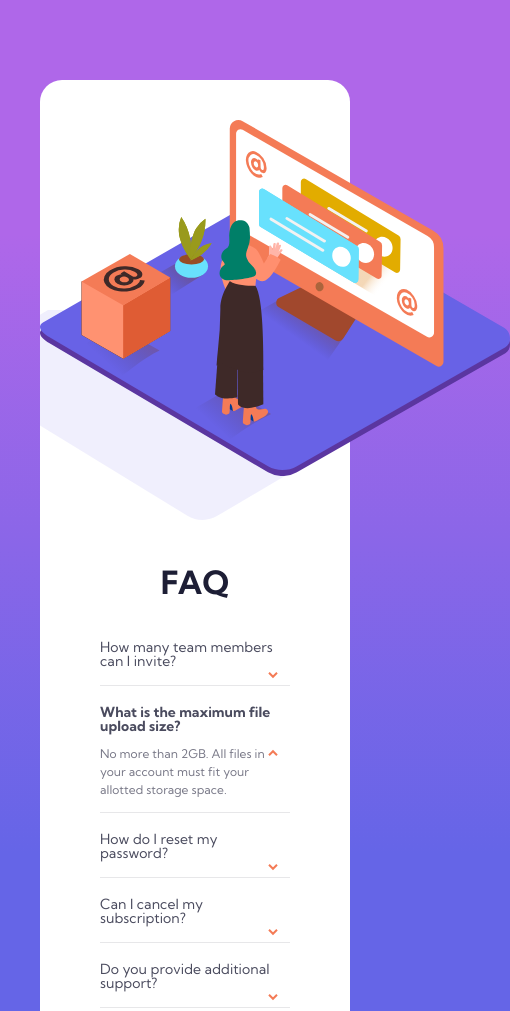
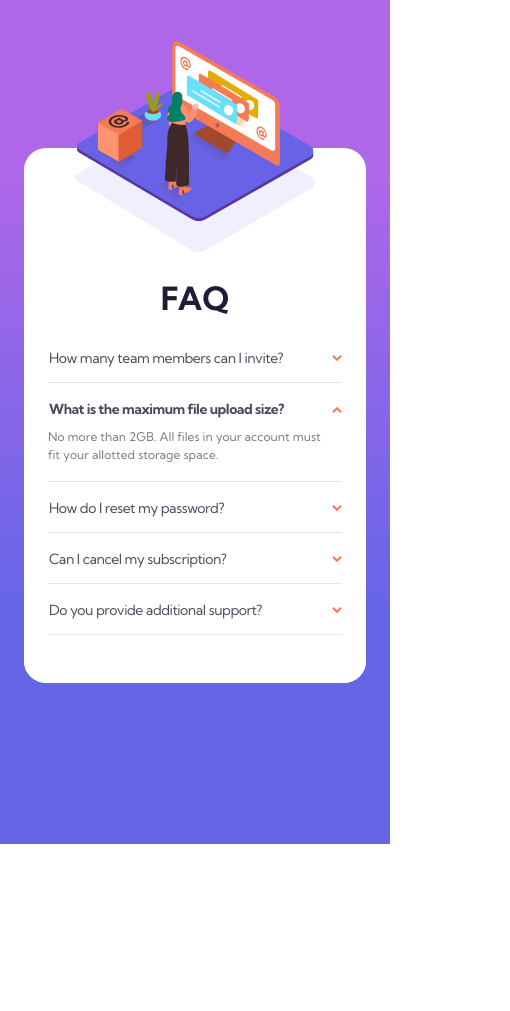
Before and after one commit to vace328/FM-faq-accordion-card, a website: page index.html in a window 390 px wide. Shown: the top 1011 px of the page, 510 px wide, since content can reach past the window. After the commit the page ends 844 px from the top, so only its background shows below. Drawn offline with Linux system fonts and the light colour scheme.

Commit message:
SM screen size styles

```diff
--- a/scss/components/_i2.scss
+++ b/scss/components/_i2.scss
@@ -76,11 +76,6 @@ main {
 
 
 
-// @media screen and (max-width: 375px) {
-//     .illustration-imgs-sm {
-//         display: block;
-//     }
-// }
 @media screen and (max-width: 1040px) {
     main {
         flex-direction: column;
@@ -101,3 +96,22 @@ main {
         margin: 0 auto;
     }
 }
+@media screen and (max-width: 630px) {
+    .illustration-imgs-sm {
+        // border: 2px solid red;
+        background-position: center 0px;
+        background-repeat: no-repeat;
+        background-size: unset;
+
+
+        // padding-bottom: 90px;
+        // padding-top: 40px;
+    }
+    .img-wrapper .illustration-img {
+        position: absolute;
+        width: 237px;
+        top: -82%;
+        left: 50%;
+        transform: translateX(-50%);
+    }
+}
--- a/scss/components/_question.scss
+++ b/scss/components/_question.scss
@@ -1,18 +1,15 @@
 .questions-wrapper {
     background-color: $bg_neutral;
-    // background-color: papayawhip;
     // padding: 100px 23px 46px 24px;
     padding: 67px 96px 83px 16px;
     border-radius: 22px;
 }
-
 .question {
     border-bottom: 1px solid $neutral_lvl_1;
     padding-top: 17px;
     padding-bottom: 17px;
     margin-bottom: 2px;
 }
-
 
 .question-header {
     position: relative;
@@ -37,7 +34,6 @@
         display: inline-block;
     }
     h3 {
-        // letter-spacing: -0.03em;
         letter-spacing: 0.005em;
         color: $primary_lvl_2;
         margin-bottom: 0;
@@ -76,14 +72,22 @@
     opacity: 1;
 }
 
-// @media screen and (min-width: 1440px) {
-//     .questions-wrapper {
-//         padding: 71px 96px 83px 18px;
-//     }
-// }
+// MEDIA QUERIES
 
 @media screen and (max-width: 1040px) {
     .questions-wrapper {
         padding: 0px 60px 80px 60px;
     }
 }
+@media screen and (max-width: 630px) {
+    .questions-wrapper {
+        padding: 0px 24px 46px 24px;
+    }
+    .question-header {
+        padding-right: 0px;
+    }
+    .question-header h3 {
+        letter-spacing: -0.032em;
+        padding-left: 1px;
+    }
+}
--- a/scss/styles.scss
+++ b/scss/styles.scss
@@ -6,20 +6,11 @@
 @import "base/variables";
 @import "base/typography";
 
-/*----------  helpers
-------------------------------------------------------------------------------*/
-// @import "helpers/functions";
-
 /*----------  components
 ------------------------------------------------------------------------------*/
 @import "components/question";
-// @import "components/i1";
 @import "components/i2";
 
-/*----------  layout
-------------------------------------------------------------------------------*/
-// @import "layout/header";
-// @import "layout/footer";
 
 * {
     box-sizing: border-box;
@@ -35,7 +26,6 @@
     clip: rect(0,0,0,0,0);
     border: 0;
 }
-
 body {
     background: rgb(175,103,233);
     background: linear-gradient(180deg, rgba(175,103,233,1) 20%, rgba(101,101,231,1) 73%);
@@ -43,11 +33,6 @@ body {
     min-height: 100vh;
     padding: 129px 24px 40px 64px;
 }
-// main {
-//     display: flex;
-//     flex-direction: column;
-// }
-
 h2 {
     width: 100%;
     text-align: left;
@@ -55,12 +40,7 @@ h2 {
     margin-bottom: 25px;
 }
 
-
-// @media screen and (max-width: 1600px) {
-//     h2 {
-//         text-align: left;
-//     }
-// }
+// MEDIA QUERIES
 
 @media screen and (max-width: 1040px) {
     body {
@@ -70,3 +50,14 @@ h2 {
         text-align: center;
     }
 }
+@media screen and (max-width: 630px) {
+    body {
+        padding: 148px 24px 40px 24px;
+    }
+    h2 {
+        text-align: center;
+        padding-top: 4px;
+        margin-bottom: 20px;
+    }
+
+}
```
Also changed, not shown: css/styles.css.
